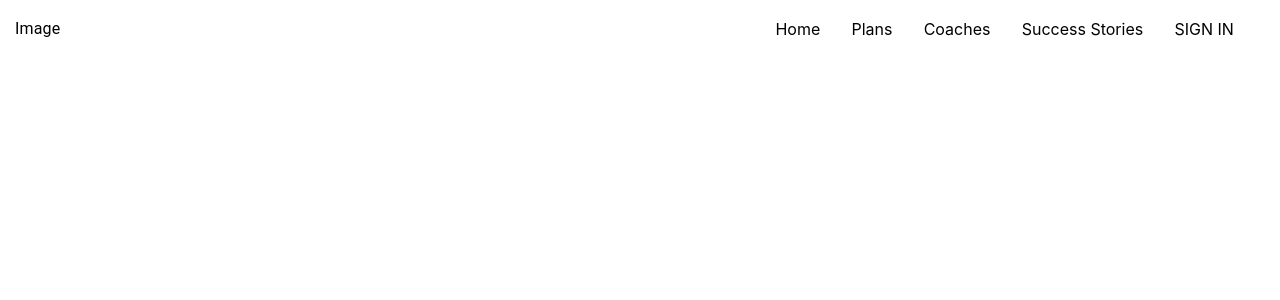
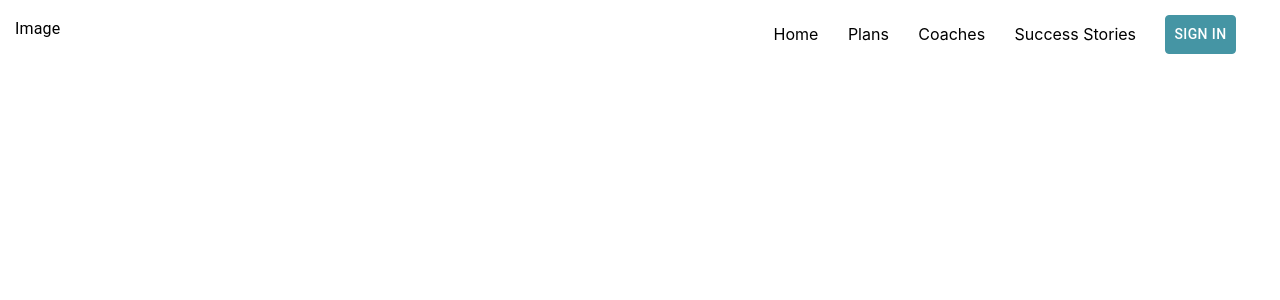
Before and after one commit to vinaypokra/marvel, a React (Create React App) app: page / in a window 1280 px wide. Shown: the top 300 px of the page. Built offline with nearby package versions, Linux system fonts and the light colour scheme.

Commit message:
COMMIT BY VINAY

```diff
--- a/src/Section/Header.js
+++ b/src/Section/Header.js
@@ -26,6 +26,9 @@ class Header extends Component {
               </Link>
             );
           })}
+          <Link to="/signin" style={{ ...Styles.headerLink }}>
+            <Styles.ColorButton>SIGN IN</Styles.ColorButton>
+          </Link>
         </Grid>
       </Grid>
     );
--- a/src/Section/Links.json
+++ b/src/Section/Links.json
@@ -3,7 +3,6 @@
     ["/", "Home"],
     ["/plans", "Plans"],
     ["/coaches", "Coaches"],
-    ["/successstories", "Success Stories"],
-    ["/signin", "SIGN IN"]
+    ["/successstories", "Success Stories"]
   ]
 }
```
